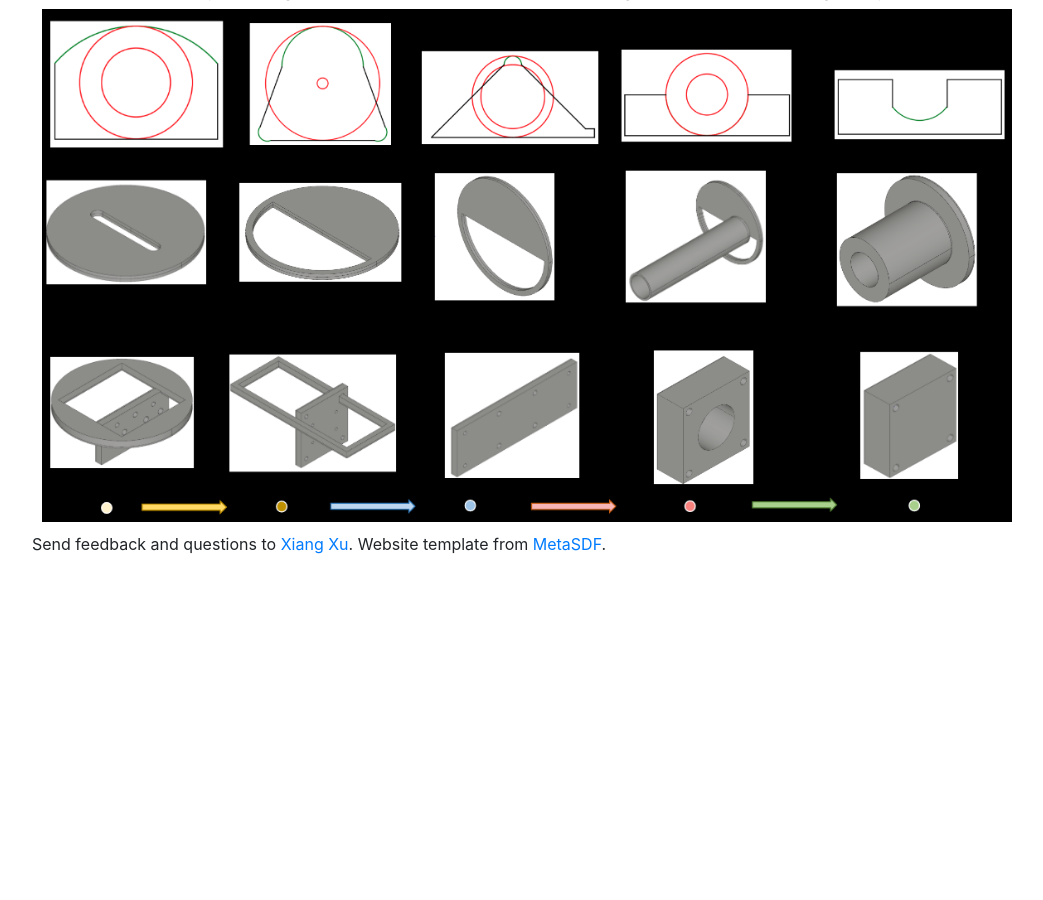
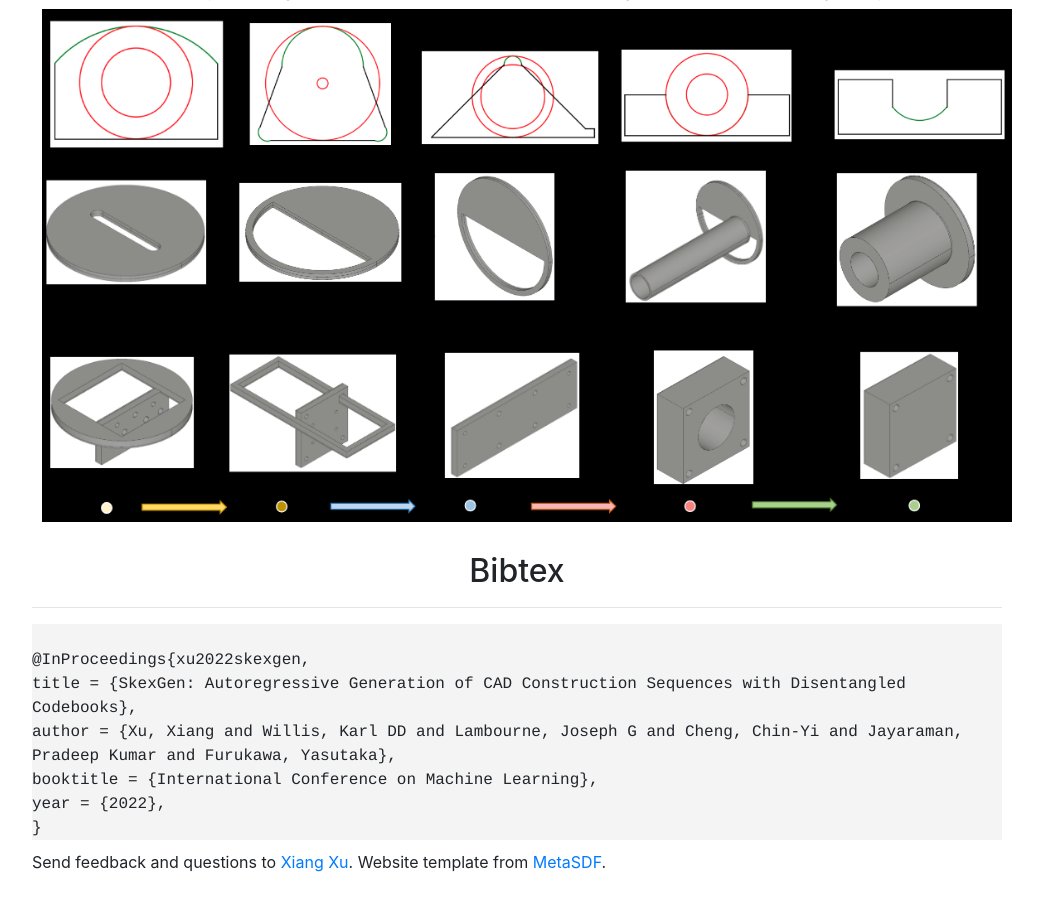
Before and after one commit to samxuxiang/samxuxiang.github.io, a Jekyll site: the page skexgen/index.html, which Jekyll copies as it is, in a window 1280 px wide and 900 px high, scrolled down 4351 px. Shown: the whole window, without its empty margins (123-1166 px from the left). Built offline with Jekyll 4.4.1, drawn with Linux system fonts in a browser that asks for light colours; before the commit the page ends 4933 px from its top, so only the background shows below that.

Commit message:
add bibtex for skexgen

```diff
--- a/skexgen/index.html
+++ b/skexgen/index.html
@@ -170,20 +170,18 @@
 
 
 
-    <!-- <div class="section">
+    <div class="section">
         <h2>Bibtex</h2>
         <hr>
         <div class="bibtexsection">
-			@InProceedings{xxx,
-				author    = {xxx},
+			@InProceedings{xu2022skexgen,
 				title     = {SkexGen: Autoregressive Generation of CAD Construction Sequences with Disentangled Codebooks},
-				booktitle = {xxx},
-				month     = {xxx},
-				year      = {xxx},
-				pages     = {xxx}
+                author    = {Xu, Xiang and Willis, Karl DD and Lambourne, Joseph G and Cheng, Chin-Yi and Jayaraman, Pradeep Kumar and Furukawa, Yasutaka},
+				booktitle = {International Conference on Machine Learning},
+				year      = {2022},
 			}
         </div>
-    </div> -->
+    </div>
 
 
 
```
